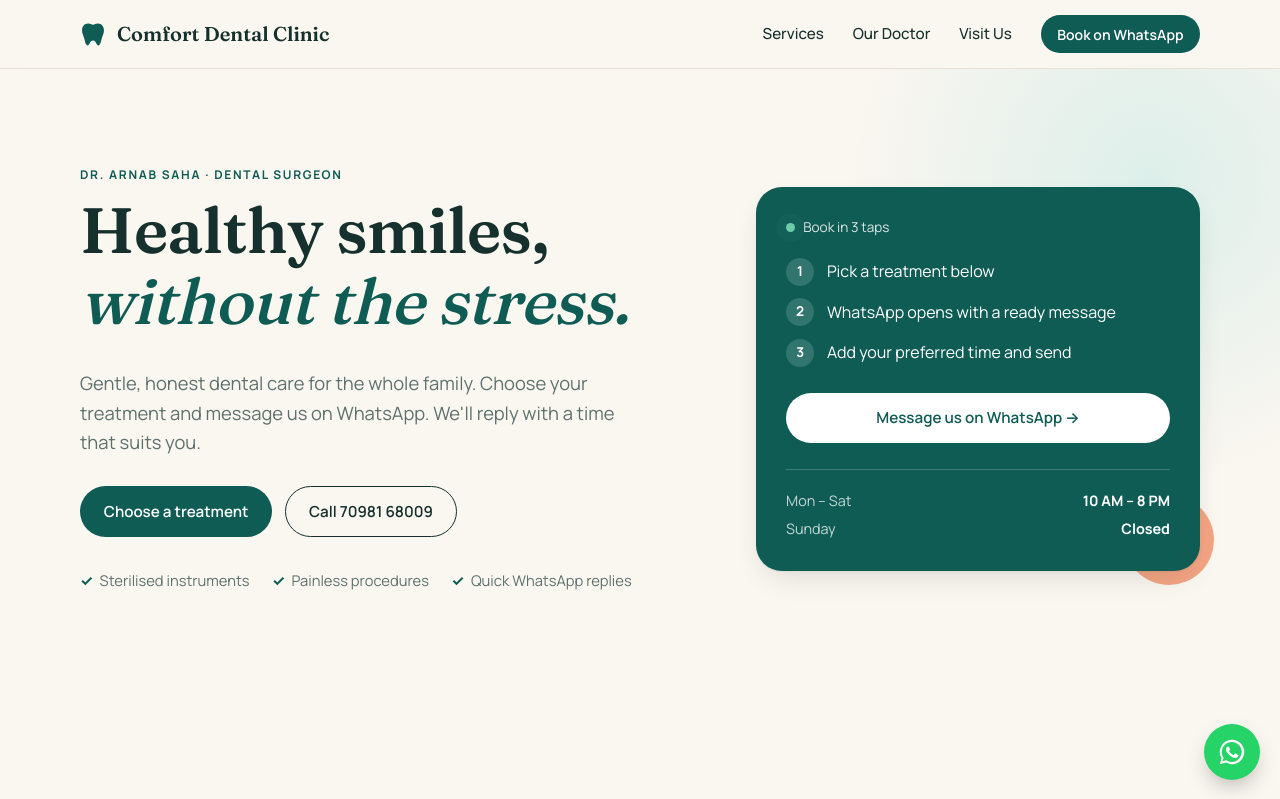
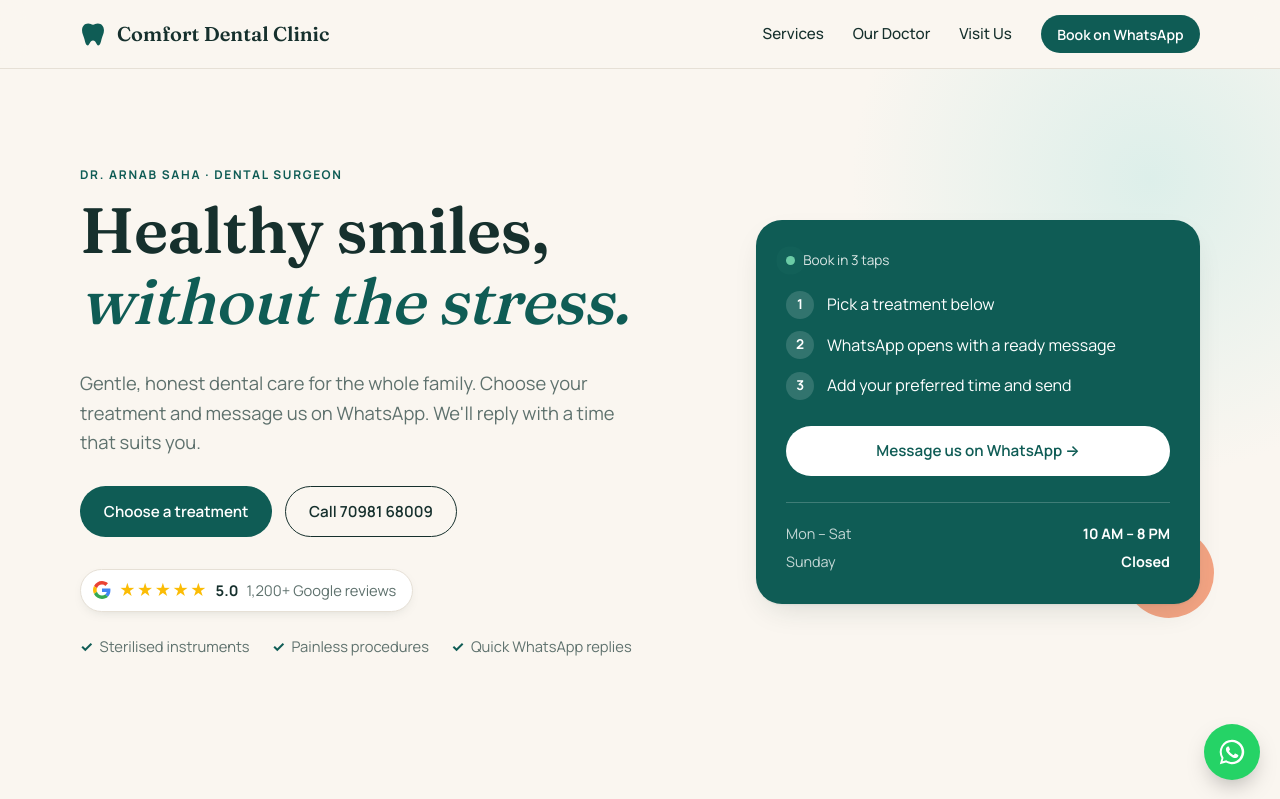
Before and after one commit to silibroz/comfort-dental-clinic, a plain HTML site: page index.html in a window 1280 px wide. Shown: the top 799 px of the page. Drawn offline with Linux system fonts and the light colour scheme.

Commit message:
Add Google rating badge to hero
Co-Authored-By: Claude Opus 5.5 <noreply@anthropic.com>
Claude-Session: https://claude.ai/code/session_01KKnGhmMFn9t9bXBHsLsxYE

```diff
--- a/css/extra.css
+++ b/css/extra.css
@@ -32,3 +32,11 @@
 .doctor-actions { display: flex; gap: .8rem; flex-wrap: wrap; margin-top: 1.6rem; }
 
 @media (max-width: 900px) { .request { grid-template-columns: 1fr; } }
+
+/* Google rating badge */
+.g-rating { display: inline-flex; align-items: center; gap: 8px; background: #fff; border: 1px solid var(--line); border-radius: 999px; padding: 8px 16px 8px 12px; margin-bottom: 1.4rem; text-decoration: none; box-shadow: 0 4px 14px -8px rgba(22, 48, 45, .25); font-size: .92rem; transition: border-color .15s; }
+.g-rating:hover { border-color: var(--teal); }
+.g-logo { width: 18px; height: 18px; }
+.g-stars { color: #FBBC05; letter-spacing: 1px; font-size: 1rem; }
+.g-count { color: var(--muted); }
+@media (max-width: 400px) { .g-rating { font-size: .82rem; padding: 7px 12px 7px 10px; gap: 6px; } }
--- a/index.html
+++ b/index.html
@@ -43,6 +43,12 @@
           <a href="#services" class="btn btn-primary">Choose a treatment</a>
           <a href="tel:+917098168009" class="btn btn-ghost">Call 70981 68009</a>
         </div>
+        <a class="g-rating" href="https://maps.google.com/?cid=15683301842572423658" target="_blank" rel="noopener" aria-label="Rated 5 stars on Google with 1,200+ reviews">
+          <svg class="g-logo" viewBox="0 0 48 48" aria-hidden="true"><path fill="#EA4335" d="M24 9.5c3.5 0 6.6 1.2 9.1 3.6l6.8-6.8C35.8 2.4 30.3 0 24 0 14.6 0 6.6 5.4 2.7 13.3l7.9 6.1C12.5 13.6 17.8 9.5 24 9.5z"/><path fill="#4285F4" d="M46.5 24.5c0-1.6-.1-3.1-.4-4.5H24v9h12.7c-.6 2.9-2.2 5.4-4.7 7.1l7.6 5.9c4.4-4.1 6.9-10.1 6.9-17.5z"/><path fill="#FBBC05" d="M10.5 28.6c-.5-1.4-.8-3-.8-4.6s.3-3.2.8-4.6l-7.9-6.1C1 16.6 0 20.2 0 24s1 7.4 2.7 10.7l7.8-6.1z"/><path fill="#34A853" d="M24 48c6.5 0 11.9-2.1 15.9-5.8l-7.6-5.9c-2.1 1.4-4.9 2.3-8.3 2.3-6.2 0-11.5-4.1-13.4-9.8l-7.9 6.1C6.6 42.6 14.6 48 24 48z"/></svg>
+          <span class="g-stars" aria-hidden="true">★★★★★</span>
+          <strong>5.0</strong>
+          <span class="g-count">1,200+ Google reviews</span>
+        </a>
         <ul class="hero-points">
           <li>Sterilised instruments</li>
           <li>Painless procedures</li>
```
